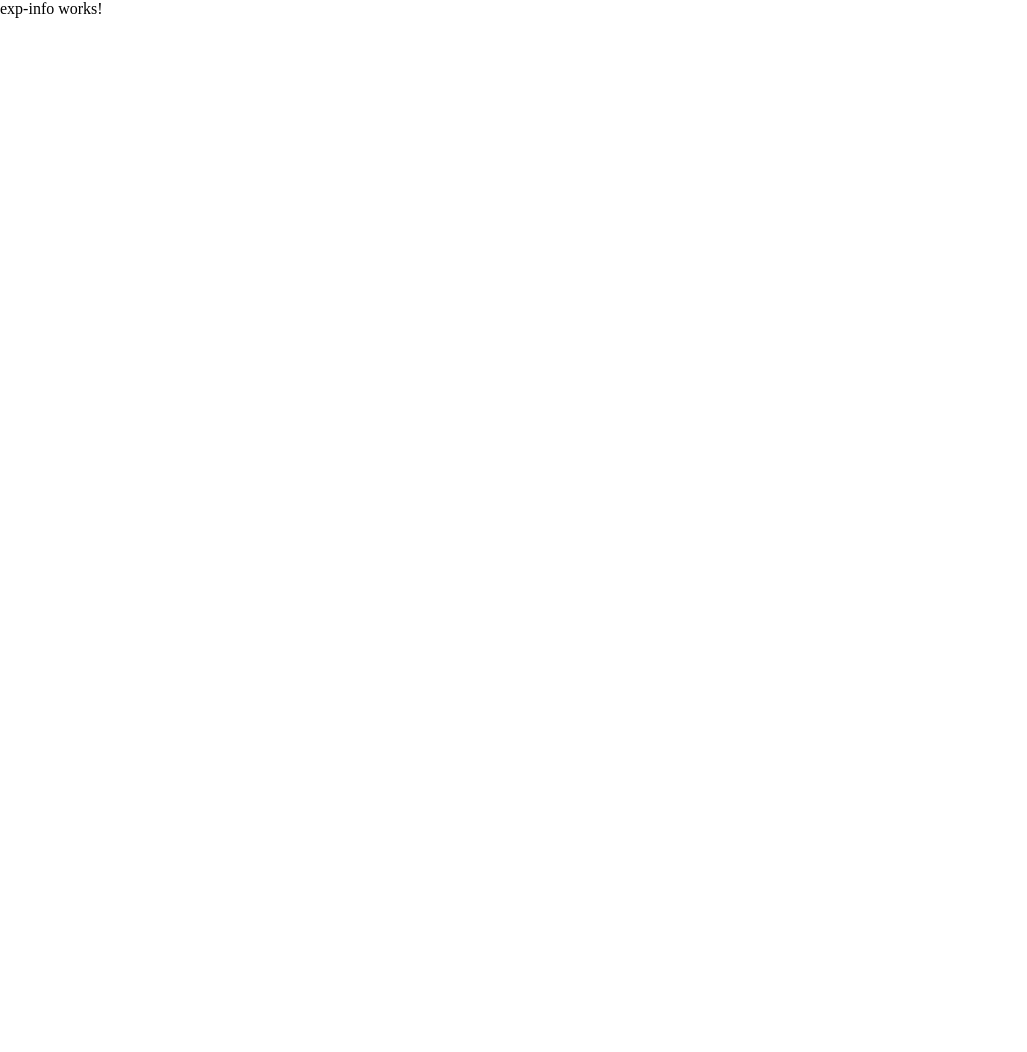
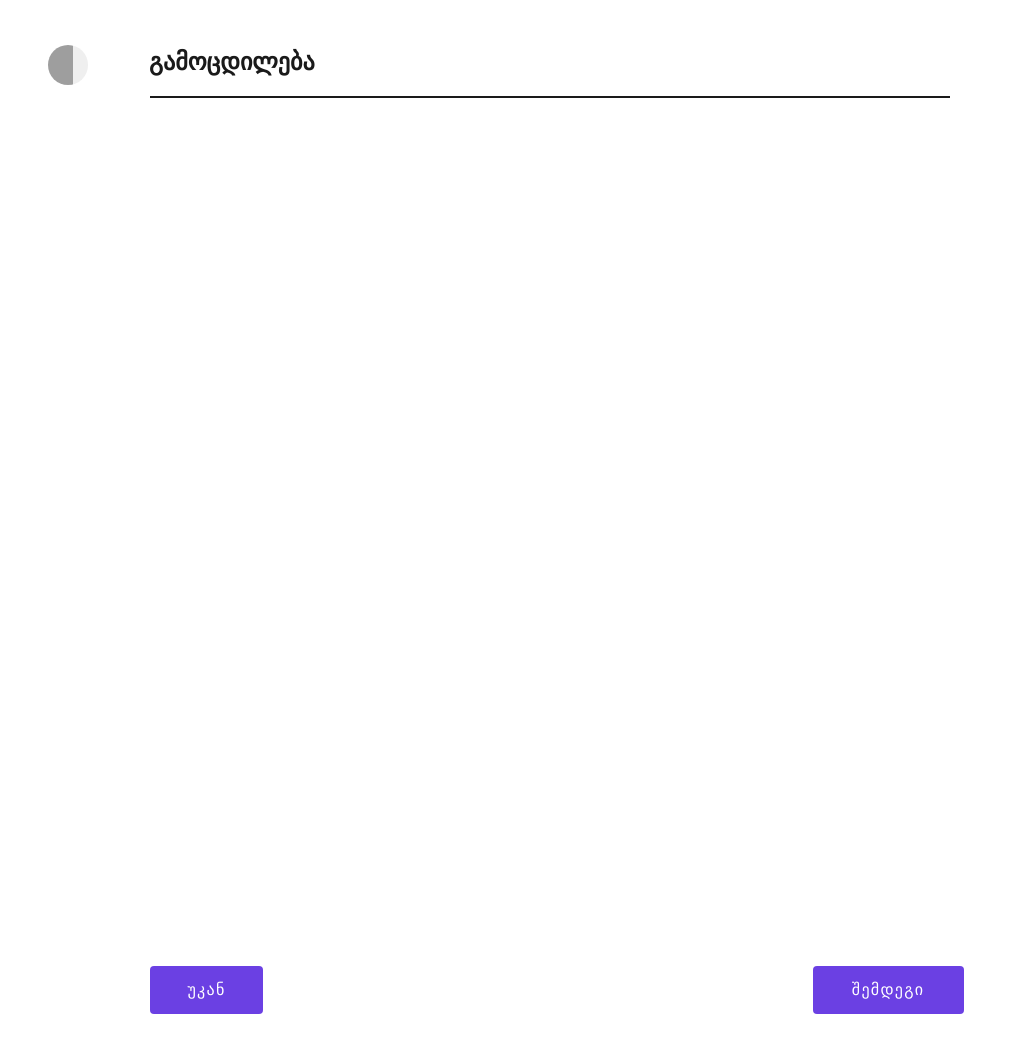
Before and after one commit to dachiGhoniadze/personal-project-Angular, an Angular app in the folder cv-app/: page /exp-info in a window 1280 px wide. Shown: the top 1052 px of the page, without its empty margins (0-1027 px from the left). Built offline with nearby package versions, Linux system fonts and the light colour scheme; grey boxes are pictures that could not be loaded.

Commit message:
Added shared header and footer

```diff
--- a/cv-app/src/app/edu-info/edu-info.component.html
+++ b/cv-app/src/app/edu-info/edu-info.component.html
@@ -1 +1,40 @@
-<p>edu-info works!</p>
+
+<div class="flex-container-split-screen">
+
+
+    <div class="exp-container left-half">
+      <header>
+        <button
+          [routerLink]="['/home']"
+          class = "button-go-to-home">
+        </button>
+        <h1>განათლება</h1>
+        <hr>
+      </header>
+
+
+      <main>
+      </main>
+
+
+
+      <footer>
+        <button class = "back" [routerLink]="['/exp-info']">უკან</button>
+        <br>
+        <button  class = "next" [routerLink]="['/final']">შემდეგი</button>
+      </footer>
+
+
+
+      <br>
+
+
+    </div>
+
+
+
+    <div class="exp-preview right-half"></div>
+
+
+
+    </div>
--- a/cv-app/src/app/exp-info/exp-info.component.html
+++ b/cv-app/src/app/exp-info/exp-info.component.html
@@ -1 +1,40 @@
-<p>exp-info works!</p>
+
+
+<div class="flex-container-split-screen">
+
+
+<div class="exp-container left-half">
+  <header>
+    <button
+      [routerLink]="['/home']"
+      class = "button-go-to-home">
+    </button>
+    <h1>გამოცდილება</h1>
+    <hr>
+  </header>
+
+
+  <main>
+  </main>
+
+
+
+  <footer>
+    <button class = "back" [routerLink]="['/private-info']">უკან</button>
+    <br>
+    <button  class = "next" [routerLink]="['/edu-info']">შემდეგი</button>
+  </footer>
+
+
+  <br>
+
+
+</div>
+
+
+
+<div class="exp-preview right-half"></div>
+
+
+
+</div>
```
